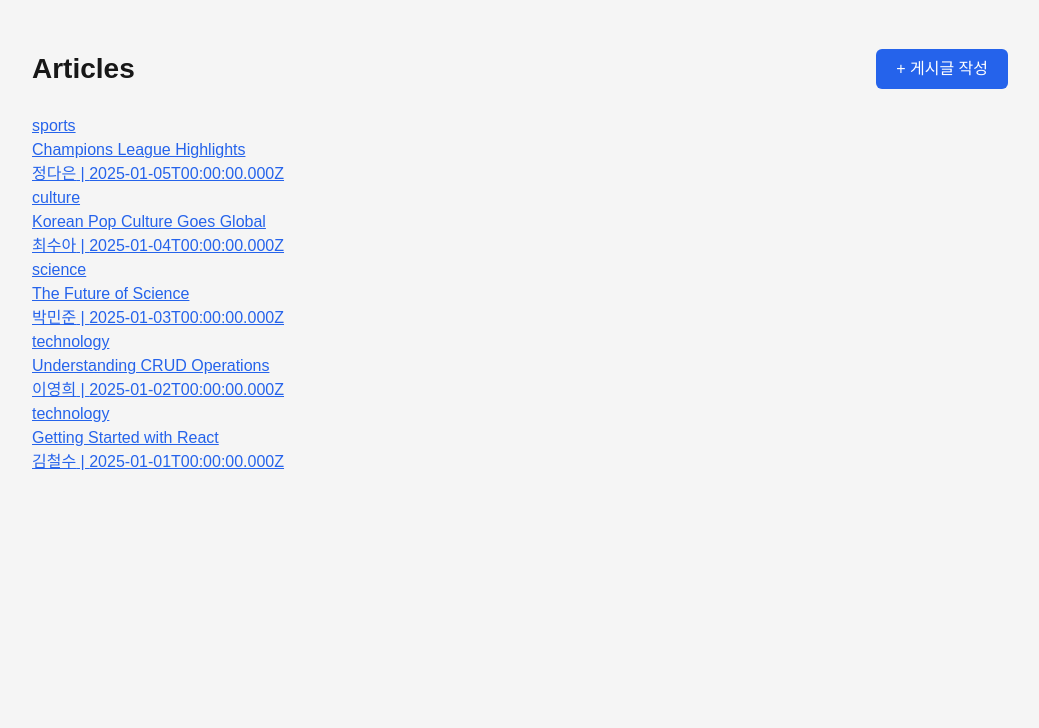
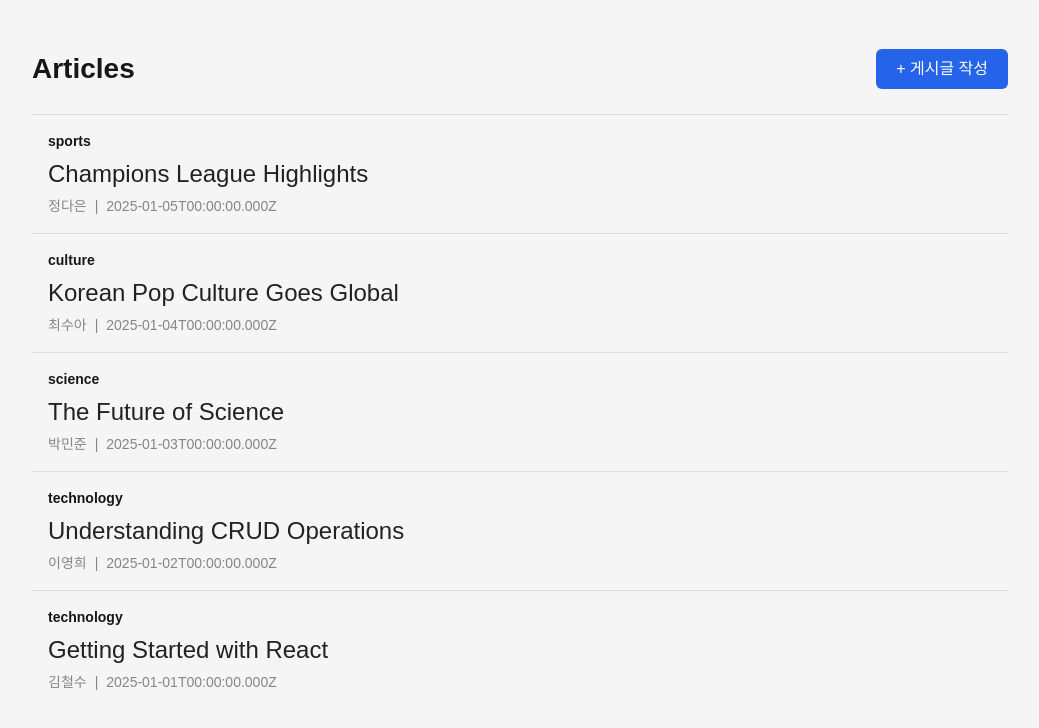
Before and after one commit to dongqui/team-best-1, a Next.js app: page /articles in a window 1280 px wide. Shown: the top 728 px of the page, without its empty margins (120-1159 px from the left). Built offline with nearby package versions, Linux system fonts and the light colour scheme.

Commit message:
리스트 간단 스타일 추가

```diff
--- a/app/articles/(components)/ArticleForm.tsx
+++ b/app/articles/(components)/ArticleForm.tsx
@@ -1,21 +1,25 @@
 "use client";
-
 import { useState } from "react";
-import { Article } from "@/types/article";
 import styles from "./ArticleForm.module.css";
+import { createArticle } from "@/lib/api/articles";
+import { useRouter } from "next/navigation";
 
 type ArticleFormProps = {
   onSubmit: (data: { title: string; content: string }) => void;
 };
 
 export default function ArticleForm({ onSubmit }: ArticleFormProps) {
-  function handleSubmit(e: React.FormEvent) {
+  const router = useRouter();
+  async function handleSubmit(e: React.FormEvent) {
     e.preventDefault();
+    await createArticle({
+      title: titleValue,
+      content: contentValue,
+      category: categoryValue,
+      author: authorValue,
+    });
+    router.push("/articles");
     // TODO: 현재 title과 content 값을 담아 onSubmit을 호출하세요.
-    console.log("cate", categoryValue);
-    console.log("title", titleValue);
-    console.log("content", contentValue);
-    console.log("author", authorValue);
   }
   const [categoryValue, setCategoryValue] = useState("기술");
   const [titleValue, setTitleValue] = useState("");
@@ -30,10 +34,11 @@ export default function ArticleForm({ onSubmit }: ArticleFormProps) {
           value={categoryValue}
           onChange={(e) => setCategoryValue(e.target.value)}
         >
-          <option value="기술">기술</option>
-          <option value="과학">과학</option>
-          <option value="연예">연예</option>
-          <option value="정치">정치</option>
+          <option value="technology">technology</option>
+          <option value="science">science</option>
+          <option value="culture">culture</option>
+          <option value="sports">sports</option>
+          <option value="economy">economy</option>
         </select>
       </div>
       <div className={styles.titleWrap}>
--- /dev/null
+++ b/app/articles/(components)/ArticleList.module.css
@@ -0,0 +1,9 @@
+.article {
+  border-top: 1px solid #ddd;
+  padding: 16px;
+  display: flex;
+  flex-direction: column;
+  gap: 4px;
+  text-decoration: none;
+  color: inherit;
+}
--- a/app/articles/(components)/ArticleList.tsx
+++ b/app/articles/(components)/ArticleList.tsx
@@ -1,5 +1,6 @@
 import { Article } from "@/types/article";
 import ArticleListItem from "./ArticleListItem";
+import styles from "./ArticleList.module.css";
 
 type ArticleListProps = {
   articles: Article[];
@@ -12,7 +13,7 @@ export default function ArticleList({ articles }: ArticleListProps) {
       {/* 힌트: articles.map((article) => <ArticleListItem key={article.id} article={article} />) */}
       {articles.map((item) => {
         return (
-          <div key={item.id}>
+          <div key={item.id} className={styles.article}>
             <ArticleListItem article={item} />
           </div>
         );
--- /dev/null
+++ b/app/articles/(components)/ArticleListItem.module.css
@@ -0,0 +1,23 @@
+.articleCategory {
+  font-size: 14px;
+  font-weight: 600;
+}
+.articleTitle a {
+  font-size: 24px;
+  font-weight: 400;
+  text-decoration: none;
+  color: #222;
+}
+
+.articleTitle a:hover {
+  color: #2563eb;
+}
+.articleAuthorDate {
+  display: flex;
+  flex-direction: row;
+  justify-content: flex-start;
+  align-items: center;
+  gap: 8px;
+  color: #868686;
+  font-size: 14px;
+}
--- a/app/articles/(components)/ArticleListItem.tsx
+++ b/app/articles/(components)/ArticleListItem.tsx
@@ -1,5 +1,6 @@
 import Link from "next/link";
 import { Article } from "@/types/article";
+import styles from "./ArticleListItem.module.css";
 
 type ArticleListItemProps = {
   article: Article;
@@ -8,14 +9,17 @@ type ArticleListItemProps = {
 export default function ArticleListItem({ article }: ArticleListItemProps) {
   const { id, category, title, author, createdAt } = article;
   return (
-    <Link href={`/articles/${id}`}>
-      <div>{category}</div>
-      <div>{title}</div>
-      <div>
-        {author} | {createdAt}
+    <>
+      <div className={styles.articleCategory}>{category}</div>
+      <div className={styles.articleTitle}>
+        <Link href={`/articles/${id}`} className={styles.article}>
+          {title}
+        </Link>
       </div>
-      {/* TODO: `/articles/${article.id}`로 이동하는 Link를 렌더링하고, 게시글 제목을 표시하세요. */}
-      {/* TODO: 게시글의 createdAt 날짜를 렌더링하세요. */}
-    </Link>
+      <div className={styles.articleAuthorDate}>
+        <span className={styles.articleAuthor}>{author}</span> |{" "}
+        <span className={styles.articleDate}>{createdAt}</span>
+      </div>
+    </>
   );
 }
--- a/lib/api/articles.ts
+++ b/lib/api/articles.ts
@@ -54,8 +54,15 @@ export async function createArticle(_data: {
   content: string;
   author: string;
   category: string;
-}): Promise<Article> {
-  throw new Error("createArticle()이 아직 구현되지 않았습니다");
+}) {
+  await fetch(ARTICLE_API, {
+    method: "POST",
+    headers: {
+      "Content-Type": "application/json",
+    },
+    body: JSON.stringify(_data),
+  });
+  // throw new Error("createArticle()이 아직 구현되지 않았습니다");
 }
 
 /**
```
